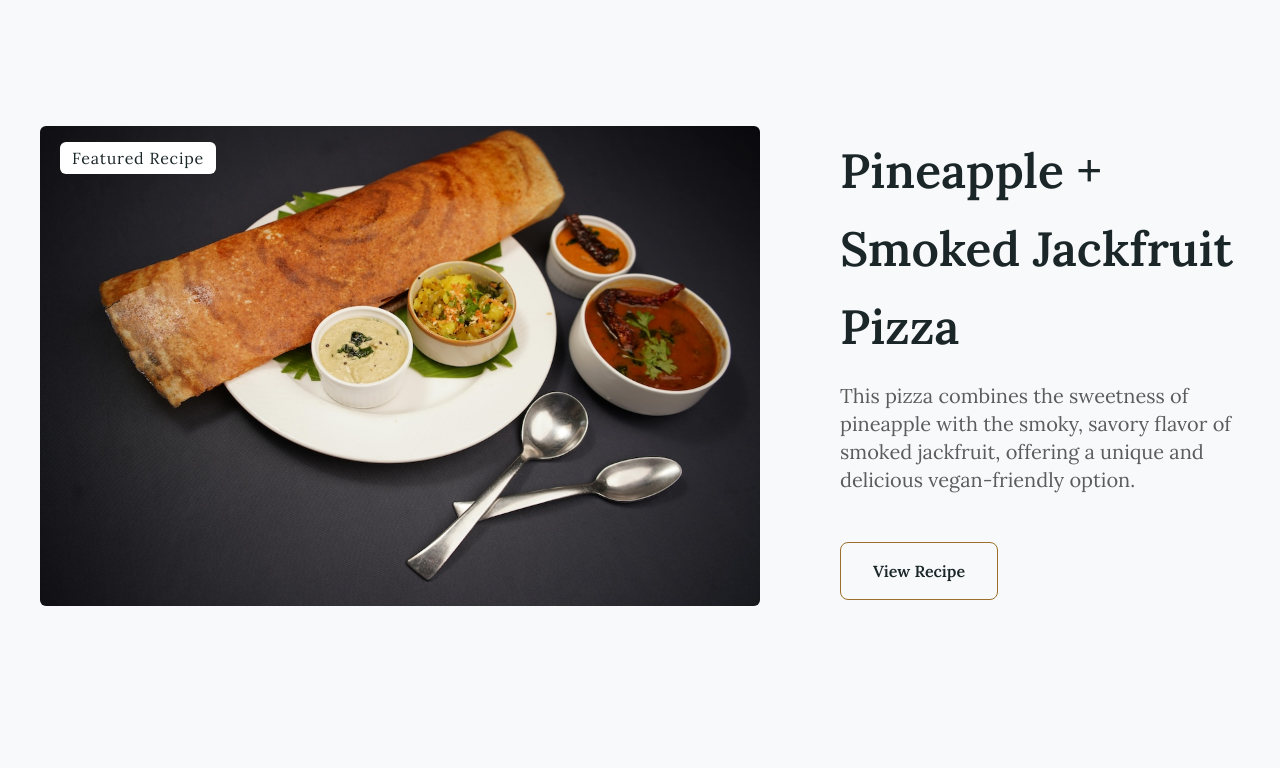
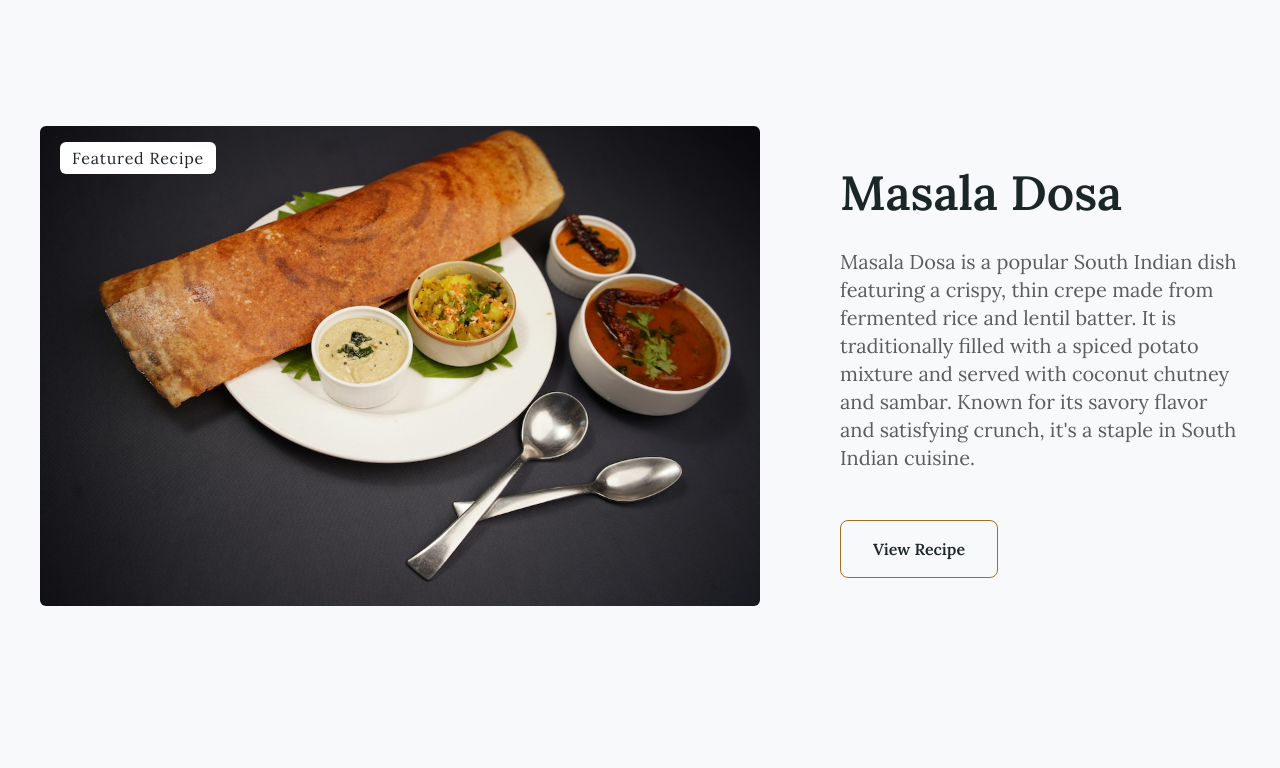
Before and after one commit to KrIsHnABaJ/Veggify, a React (Vite) app: page / in a window 1280 px wide. Shown: the part 671-1439 px from the top of the page. Built offline with nearby package versions, Linux system fonts and the light colour scheme; no server answers.

Commit message:
Update FeatureSection.jsx

```diff
--- a/src/pages/home/FeatureSection.jsx
+++ b/src/pages/home/FeatureSection.jsx
@@ -1,5 +1,7 @@
 import React from 'react'
 import FeaturedImg from '../../assets/featured.jpg'
+import { Link } from 'react-router-dom'
+
 
 const FeatureSection = () => {
   return (
@@ -13,15 +15,16 @@ const FeatureSection = () => {
 
         <div className='text-start sm:w-1/2'>
             <h2 className='text-3xl font-semibold text-secondary sm:text-5xl sm:leading-relaxed'>
-                Pineapple + Smoked Jackfruit Pizza</h2>
-            <p className='text-xl text-[#5c5c5c] mt-4'>This pizza combines the sweetness of pineapple with the smoky, savory flavor of smoked jackfruit,
-                 offering a unique and delicious vegan-friendly option.
+                Masala Dosa</h2>
+            <p className='text-xl text-[#5c5c5c] mt-4'>Masala Dosa is a popular South Indian dish featuring a crispy, thin crepe made from fermented rice and lentil batter. It is traditionally filled with a spiced potato mixture and served with coconut chutney and sambar. Known for its savory flavor and satisfying crunch, it's a staple in South Indian cuisine.
             </p>
             <div className='lg: mt-0 lg: flex-shrink-0'>
                 <div className='mt-12 inline-flex'>
+                    <Link to="/items/66901897a06cd49288b8fe9e">
                     <button className='py-4 px-8 hover:bg-btnColor text-secondary hover:text-white
                     w-full transition ease-in duration-200 text-center text-base font-semibold border
                     border-[#9c702a] focus: outline-none rounded-lg'>View Recipe</button>
+                    </Link>
                 </div>
             </div>
         </div>
```
